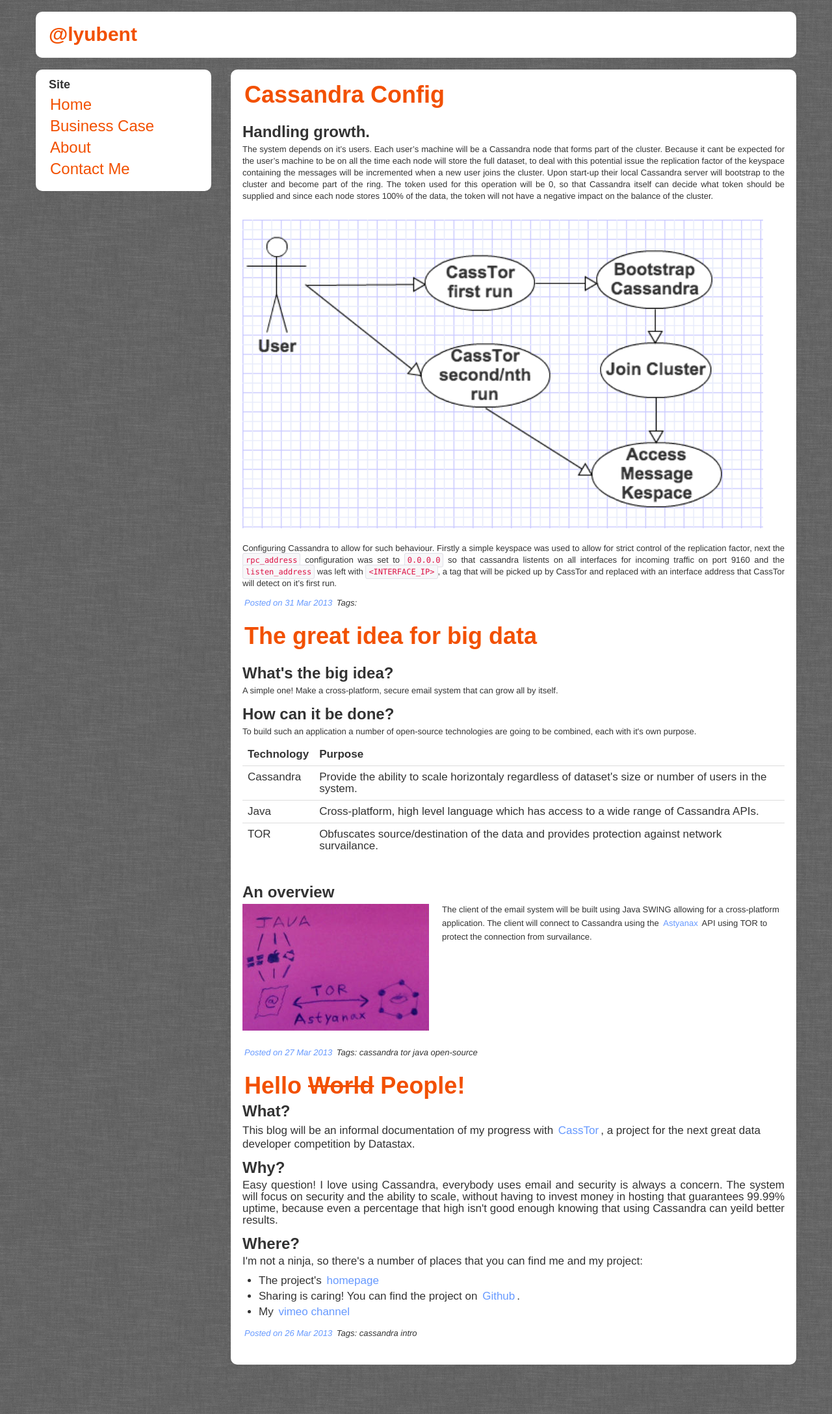
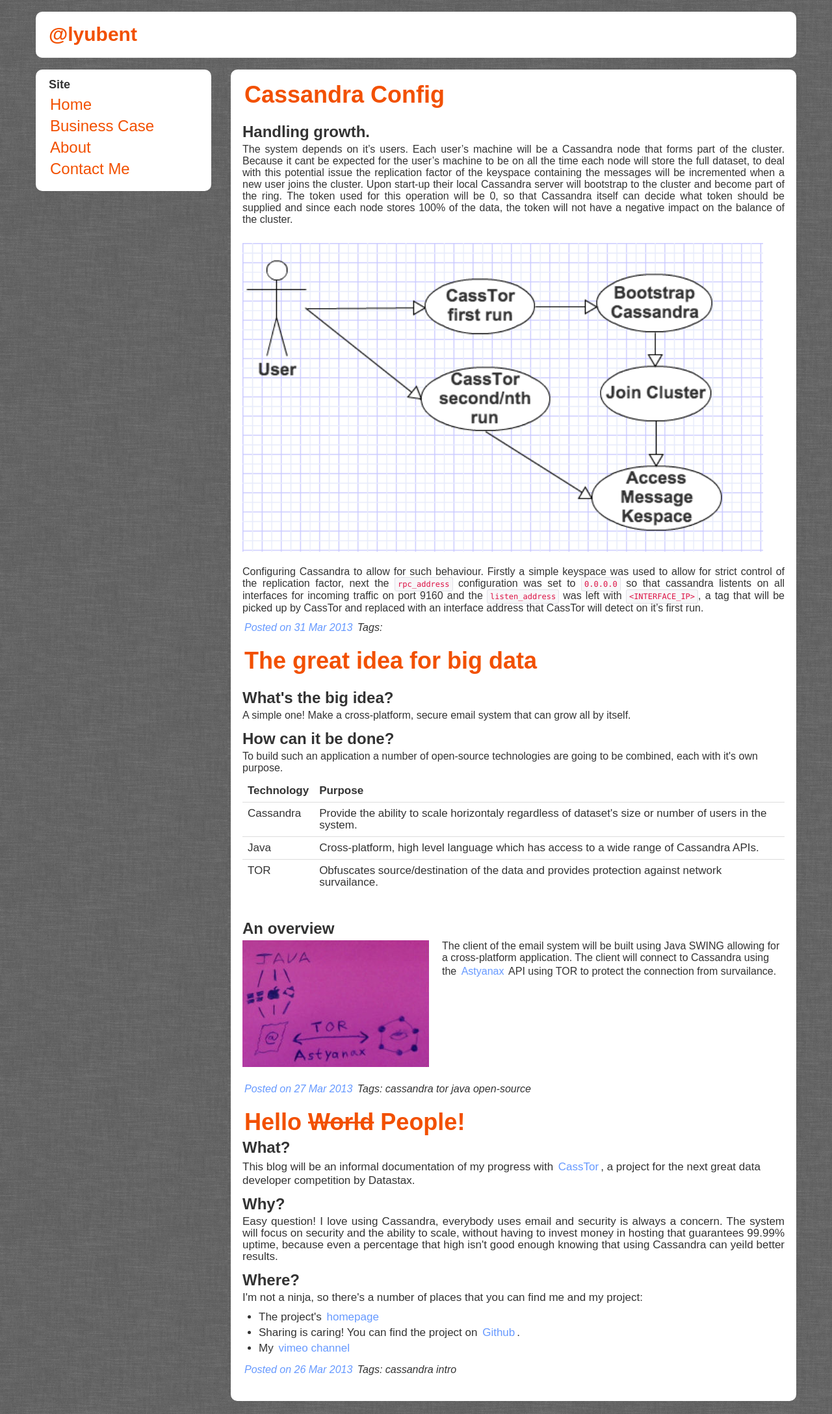
Before and after one commit to lyubent/lyubent.github.com, a Jekyll site: the page built from index.html, in a window 1280 px wide. Shown: the whole page at 65% size. Built offline with Jekyll 4.4.1, drawn with Linux system fonts in a browser that asks for light colours; some web fonts are replaced; the list of posts is cut into pages by our own code; before the commit the page ends 2120 px from its top, so only the background shows below that.

Commit message:
Updated css/style.css

```diff
--- a/css/style.css
+++ b/css/style.css
@@ -17,5 +17,6 @@
 .post-title a, .page-header a, .sidebar a { color: #F25000; background: none; }
 .post-title a:hover, .page-header a:hover, .sidebar a:hover { color: #E14000; text-decoration: none; background: none;  }
 .post-content { font-size: 16px;font-family: 'Basic', sans-serif; }
+p { font-size: 16px;font-family: 'Basic', sans-serif; }
 .byline { font-style: italic; }
 footer { background: white; padding: 2em; }
```
